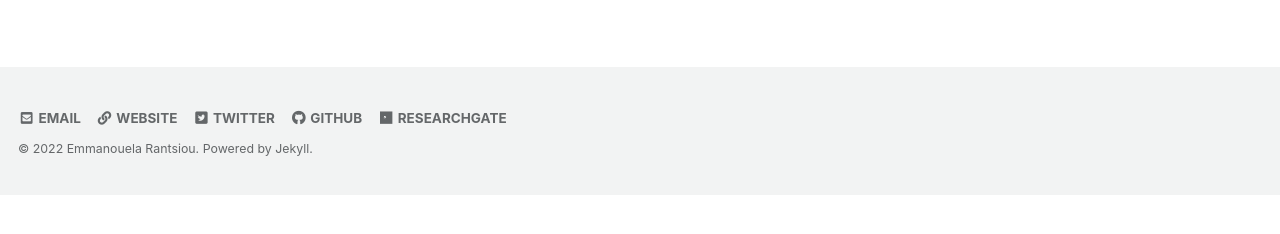
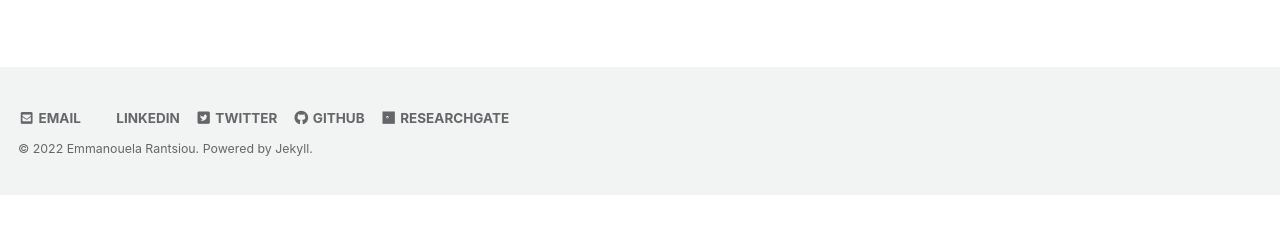
Before and after one commit to emmarant/emmarant.github.io, a Jekyll site: the page built from _pages/intro.md, in a window 1280 px wide. Shown: the part 556-790 px from the top of the page. Built offline with Jekyll 4.4.1, drawn with Linux system fonts in a browser that asks for light colours.

Commit message:
Update _config.yml

```diff
--- a/_config.yml
+++ b/_config.yml
@@ -100,9 +100,9 @@ footer:
     - label: "Email"
       icon: "fas fa-fw fa-envelope-square"
       url: "mailto:emmanouela.rantsiou@psi.ch"
-    - label: "Website"
-      icon: "fas fa-fw fa-link"
-      url: "https://emmarant.github.io"
+    - label: "Linkedin"
+      icon: "fas fa-fw fa-linkedin"
+      url: "https://www.linkedin.com/in/emmanouela-rantsiou/"
     - label: "Twitter"
       icon: "fab fa-fw fa-twitter-square"
       url: "https://twitter.com/EmmaRantsiou"
```
